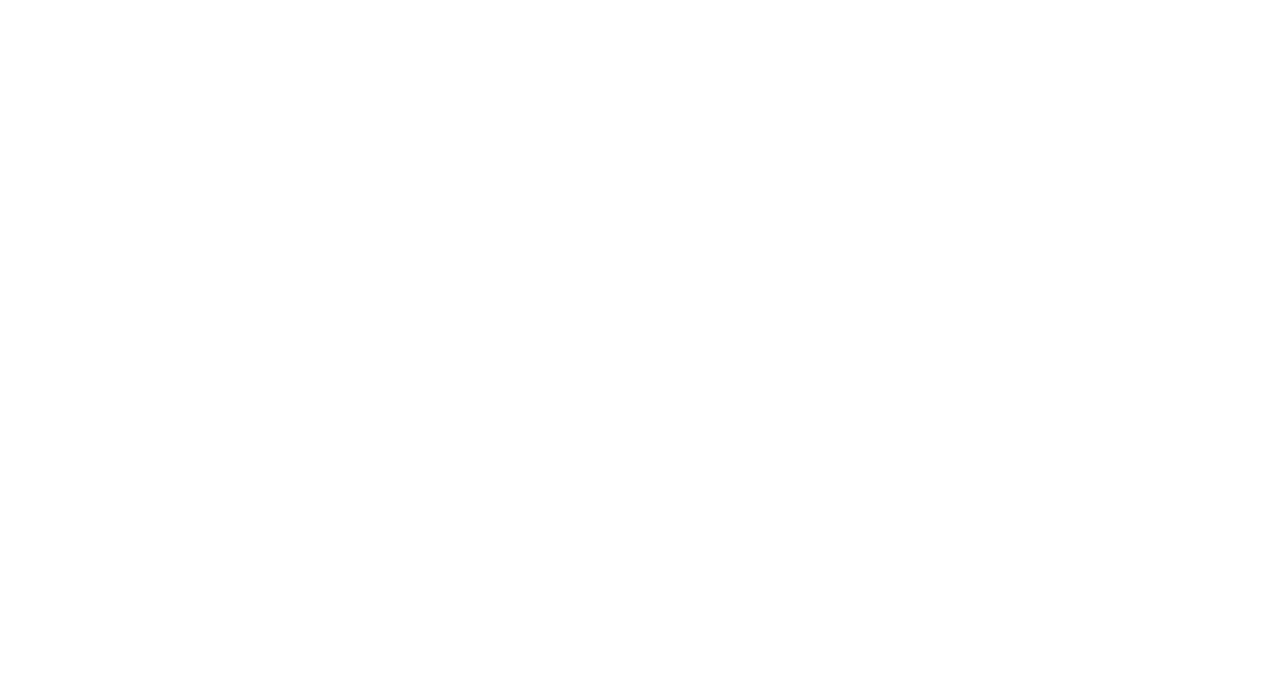
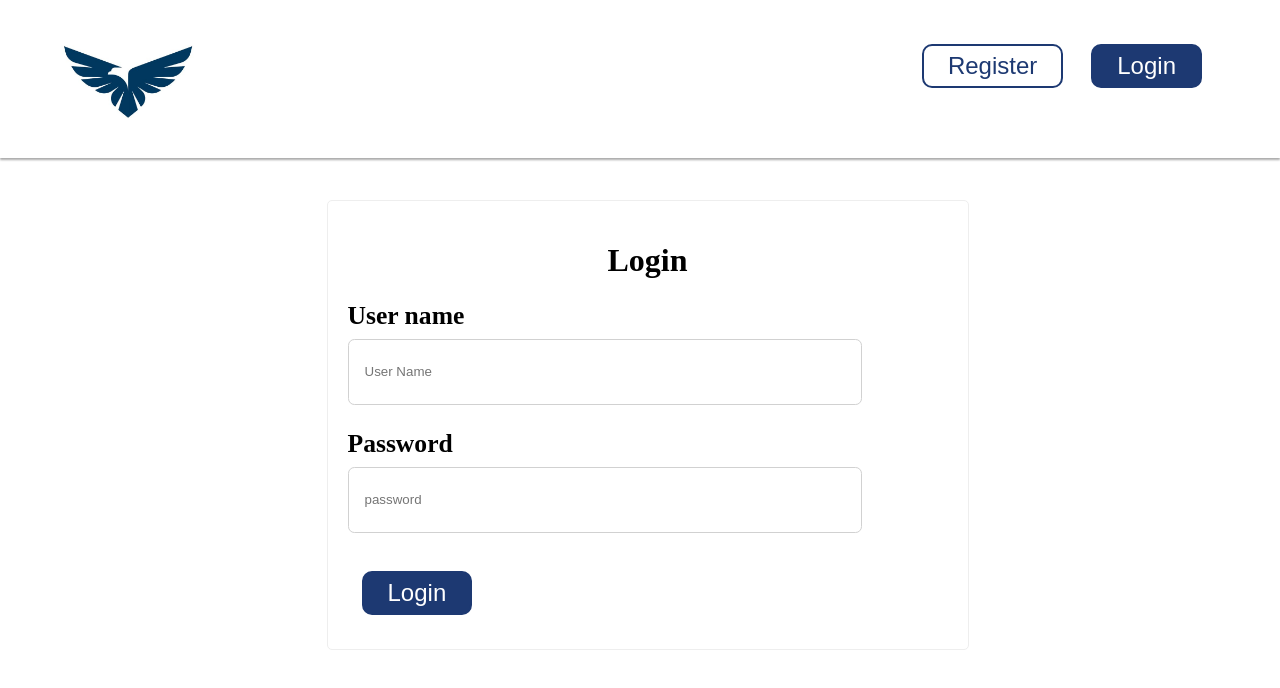
Before and after one commit to indjar/React-exam, a React (Create React App) app in the folder client/: page /login in a window 1280 px wide. Before the commit this address had no page. Shown: the top 688 px of the page. Built offline with nearby package versions, Linux system fonts and the light colour scheme.

Commit message:
created Login page

```diff
--- a/client/src/App.jsx
+++ b/client/src/App.jsx
@@ -2,6 +2,7 @@
 import {Register} from "./pages/Register";
 import {AuthProvider} from "./components/AuthProvider";
 import {RequireAuth} from "./components/RequireAuth";
+import {Login} from "./pages/Login"
 
 
 
@@ -14,6 +15,7 @@
 
        <Routes>
          <Route path='/register' element={<Register/>}></Route>
+         <Route path='/login' element={<Login/>}></Route>
        </Routes>
 
      </AuthProvider>
--- /dev/null
+++ b/client/src/pages/Login.jsx
@@ -0,0 +1,67 @@
+import {useState} from "react";
+import {useNavigate, Link} from "react-router-dom";
+import {useAuth} from "../hooks/auth";
+import { Button } from "../ui/Button";
+import { Field } from "../organism/Field";
+import { Header, Navbar, Title1, Navi, Item } from "../ui/Navbar";
+import { Form, Container, Main, Title3 } from "../ui/Main";
+
+export const Login = () => {
+    const navigate = useNavigate();
+    const {login, error} = useAuth();
+    const [username, setUsername] = useState("");
+    const [password, setPassword] = useState("");
+
+
+    const onUsernameChange = (e) => {
+        setUsername(e.target.value);
+    };
+
+    const onPasswordChange = (e) => {
+        setPassword(e.target.value);
+    };
+
+    const handleSubmit = async (e) => {
+        e.preventDefault();
+        if (!username || !password) return;
+
+        const res = await login(username, password);
+
+        if (res.error) {
+            return;
+        }
+
+       navigate("/");
+    };
+
+    return (
+        <Main >
+            <Header style={{}}>
+                <Navbar className="navbar">
+                    <Title1>
+                        <Item as="img" src={`${process.env.PUBLIC_URL}/logo.jpg`} alt="logo" />
+                    </Title1>
+                    <Navi>
+                        <Button register="true">
+                            <Link style={{ color: "#1d3972" }} to="/register">Register</Link>
+                        </Button>
+                        <Button login="true">
+                            <Link style={{ color: "white" }} to="/Login" >Login</Link>
+                        </Button>
+                    </Navi>
+                </Navbar>
+        </Header>
+      <Container>
+            <Form onSubmit={handleSubmit}>
+                <Title3>Login</Title3>
+                <Field onChange={onUsernameChange} label="User name" placeholder="User Name" name="username" required />
+                <Field onChange={onPasswordChange} label="Password" name="password" type="password" required minLength={8} />
+                <Button login="true" style={{ color: "white" }} type="submit" disabled={!username || !password}>
+                        Login
+                </Button>
+                <div style={{color: "red"}}>{error}</div>
+            </Form>
+            </Container>
+        </Main>
+    );
+};
```
